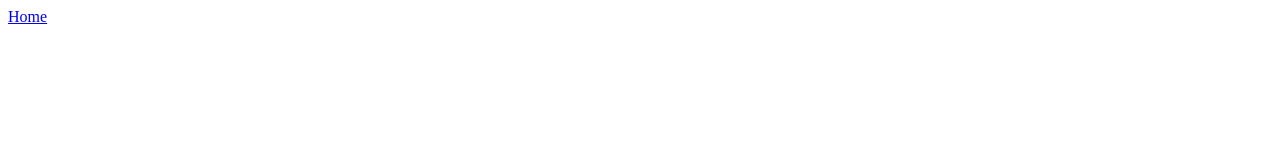
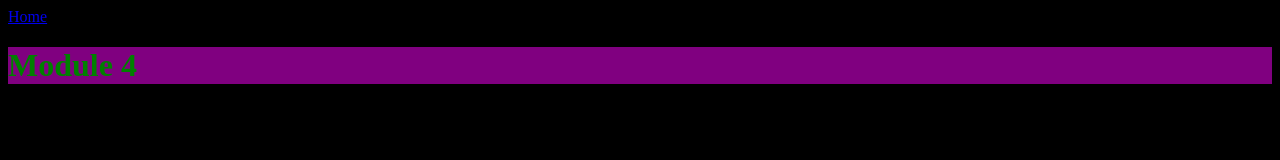
Before and after one commit to hardingrichard/fullstack-refresh, a plain HTML site: page module4/index.html in a window 1280 px wide. Drawn offline with Linux system fonts and the light colour scheme.

Commit message:
Add internal style sheets and comments

```diff
--- a/module4/index.html
+++ b/module4/index.html
@@ -3,7 +3,12 @@
     <head>
         <title>Home Page</title>
         <meta charset="utf-8">
-
+        <!-- The embedded style overrides the external style sheet -->
+        <style>
+            body {
+                background-color: black;
+            }
+        </style>
     </head>
 
     <body>
@@ -12,7 +17,11 @@
 
         <nav><a href="index.html">Home</a></nav>
 
-        <main></main>
+        <main>
+            <!-- The inline style overrides the embedded style sheet -->
+            <h1 style="color: green; background-color: purple;">Module 4</h1>
+
+        </main>
 
         <footer></footer>
 
```
